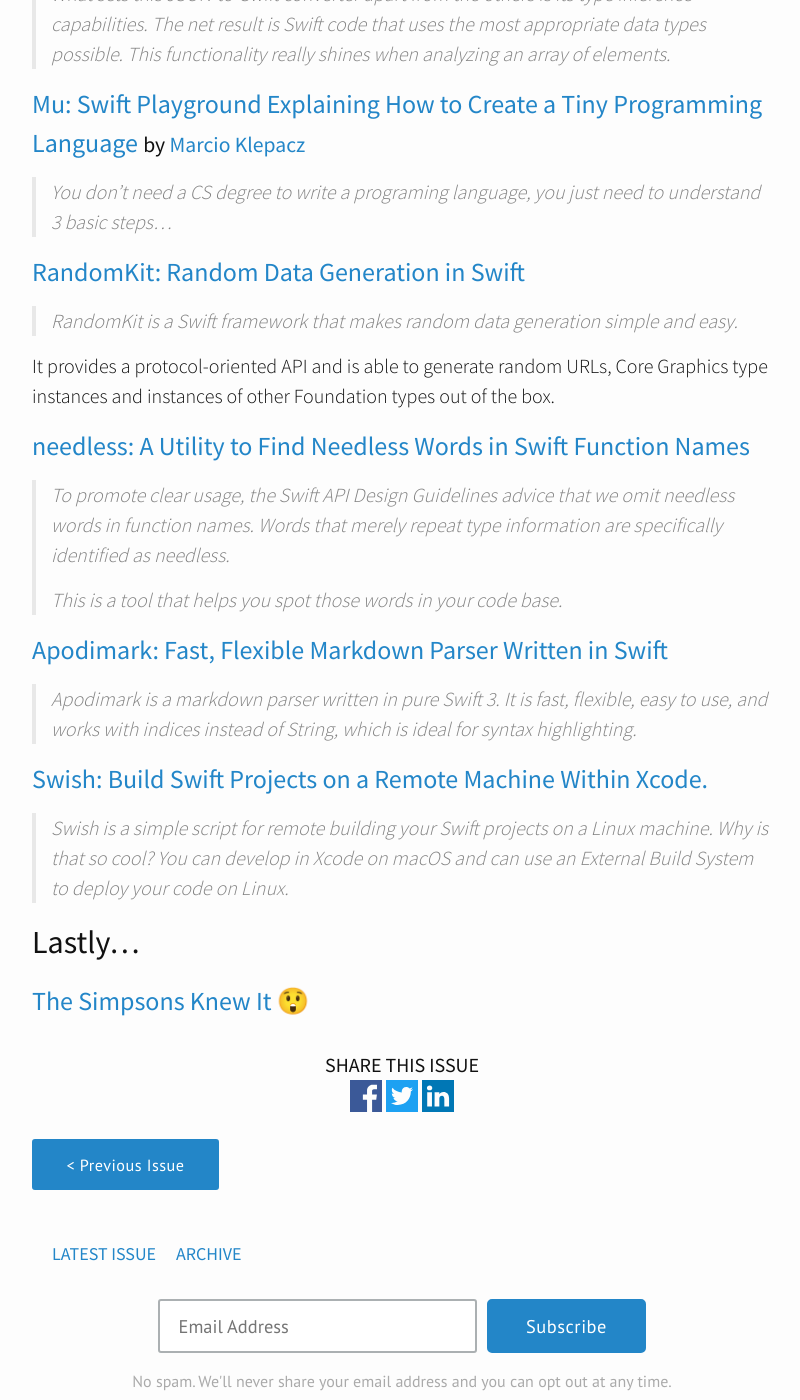
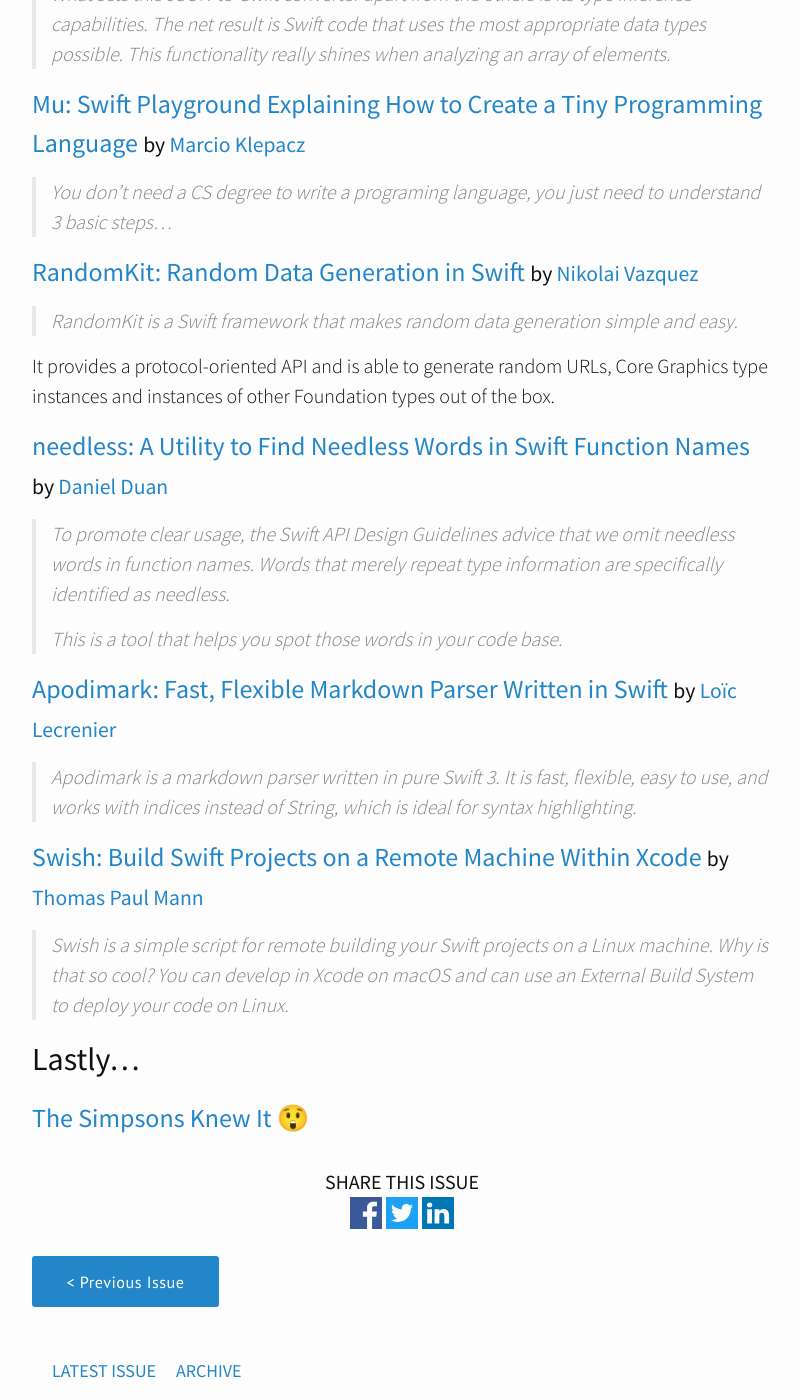
Before and after one commit to ServerSwift/serverswift.tech, a Jekyll site: the page built from _posts/2016-11-10-issue17.md, in a window 1280 px wide and 1400 px high, scrolled down 2689 px. Shown: the whole window, without its empty margins (238-1038 px from the left). Built offline with Jekyll 4.4.1, drawn with Linux system fonts in a browser that asks for light colours; nearby versions of some CDN libraries.

Commit message:
Issue #17 links fixed

```diff
--- a/_posts/2016-11-10-issue17.md
+++ b/_posts/2016-11-10-issue17.md
@@ -78,24 +78,24 @@
 
 >You don't need a CS degree to write a programing language, you just need to understand 3 basic steps...
 
-### [RandomKit: Random Data Generation in Swift](https://github.com/nvzqz/RandomKit)
+### [RandomKit: Random Data Generation in Swift](https://github.com/nvzqz/RandomKit) <small>by [Nikolai Vazquez](https://twitter.com/nikolaivazquez)</small>
 
 >RandomKit is a Swift framework that makes random data generation simple and easy.
 
 It provides a protocol-oriented API and is able to generate random URLs,
 Core Graphics type instances and instances of other Foundation types out of the box.
 
-### [needless: A Utility to Find Needless Words in Swift Function Names](https://github.com/dduan/needless)
+### [needless: A Utility to Find Needless Words in Swift Function Names](https://github.com/dduan/needless) <small>by [Daniel Duan](https://twitter.com/daniel_duan)</small>
 
 >To promote clear usage, the Swift API Design Guidelines advice that we omit needless words in function names. Words that merely repeat type information are specifically identified as needless.
 >
 >This is a tool that helps you spot those words in your code base.
 
-### [Apodimark: Fast, Flexible Markdown Parser Written in Swift](https://github.com/loiclec/Apodimark)
+### [Apodimark: Fast, Flexible Markdown Parser Written in Swift](https://github.com/loiclec/Apodimark) <small>by [Loïc Lecrenier](https://twitter.com/loiclec)</small>
 
 >Apodimark is a markdown parser written in pure Swift 3. It is fast, flexible, easy to use, and works with indices instead of String, which is ideal for syntax highlighting.
 
-### [Swish: Build Swift Projects on a Remote Machine Within Xcode.](https://github.com/thomaspaulmann/Swish)
+### [Swish: Build Swift Projects on a Remote Machine Within Xcode](https://github.com/thomaspaulmann/Swish) <small>by [Thomas Paul Mann](https://twitter.com/thomaspaulmann)</small>
 
 >Swish is a simple script for remote building your Swift projects on a Linux machine. Why is that so cool? You can develop in Xcode on macOS and can use an External Build System to deploy your code on Linux.
 
```
